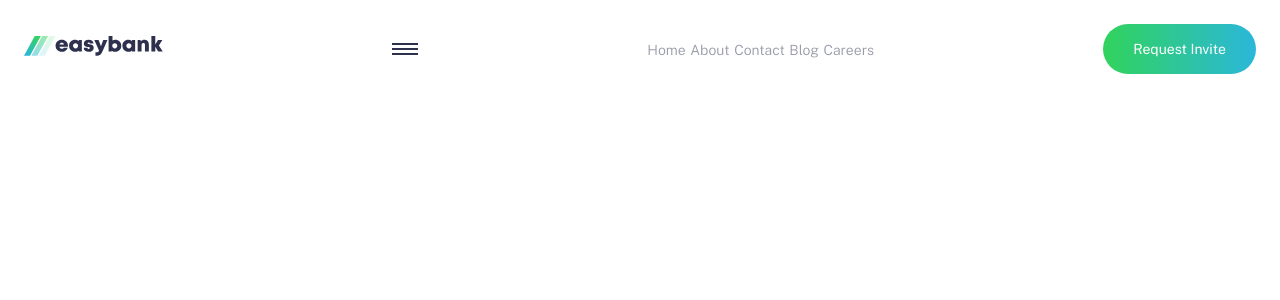
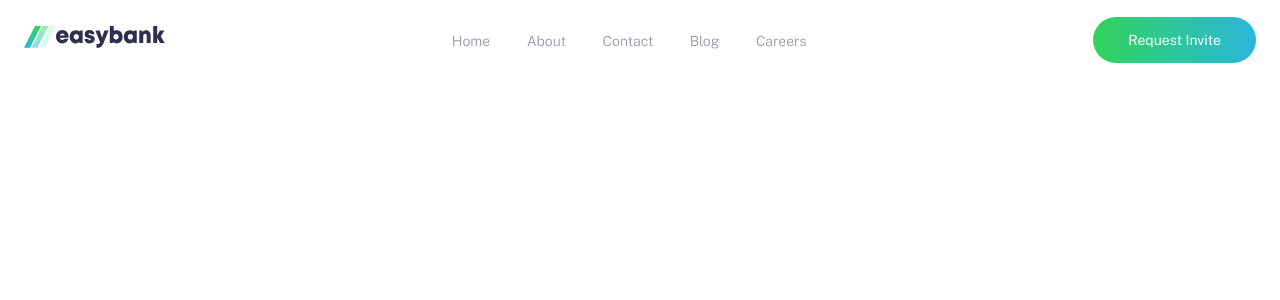
Before and after one commit to YaSh8202/EasyBank-Project, a PHP site: page / in a window 1280 px wide. Shown: the top 300 px of the page. Run offline with PHP 8.4, Linux system fonts and the light colour scheme.

Commit message:
more design and animation added to nav

```diff
--- a/app/scss/_globals.scss
+++ b/app/scss/_globals.scss
@@ -1,58 +1,68 @@
-html{
+html {
   font-size: 100%;
   box-sizing: border-box;
 }
 
-*, *::before, *::after{
+*,
+*::before,
+*::after {
   box-sizing: inherit;
 }
 
-body{
+body {
   margin: 0;
   padding: 0;
   line-height: 1.3;
-    font-family: 'Public Sans', sans-serif;
+  font-family: "Public Sans", sans-serif;
   font-size: $font-med;
   color: $grayishBlue;
   font-weight: 300;
 }
 
-a,a:visited,a:hover{
+a,
+a:visited,
+a:hover {
   text-decoration: none;
-
 }
 
 // Flexbox
-.flex{
+.flex {
   display: flex;
 
-    &-jc-sb{
+  &-jc-sb {
     justify-content: space-between;
   }
 
-    &-jc-c{
+  &-jc-c {
     justify-content: center;
   }
-    &-ai-c{
+  &-ai-c {
     align-items: center;
   }
 }
 
-button, .button{
-    padding: 1rem 1.875rem;
+button,
+.button {
+  padding: 0.875rem 2.1875rem;
   border-radius: 50px;
   cursor: pointer;
-    background: linear-gradient(to right,$limeGreen ,$brightCyan);
+  background: linear-gradient(to right, $limeGreen, $brightCyan);
   border: none;
   color: $white;
   font-weight: 400;
 }
 
 //visibility
-.hide-for-mobile{
+.hide-for-mobile {
   //hide for tablet and mobile
+  @include breakpoint-down(medium) {
+    display: none;
+  }
 }
 
-.hide-for-desktop{
+.hide-for-desktop {
   //hide for desktop viewport widths
+  @include breakpoint-up(large){
+      display: none;
   }
+}
--- a/app/scss/_header.scss
+++ b/app/scss/_header.scss
@@ -1,37 +1,66 @@
-.header{
-
-    nav{
-        padding: 24px;
+.header {
+  nav {
+    padding: 1.0625rem 1.5rem;
   }
 
-    &__logo{
-        img{
-
+  &__logo {
+    img {
+      width: 8.8125rem;
+      height: 1.375rem;
     }
   }
 
-    &__menu{
-        >span{
+  &__menu {
+    > span {
       display: block;
       width: 26px;
       height: 2px;
       background-color: $darkBlue;
 
-            &:not(:last-child){
+      &:not(:last-child) {
         margin-bottom: 3px;
       }
     }
   }
 
-    &__links{
-        a{
+  &__links {
+    a {
+      position: relative;
       font-size: $font-sm;
       color: $grayishBlue;
+      transition: color 300ms ease-in-out;
 
+      &:not(:last-child) {
+        margin-right: 2rem;
+      }
+
+      &::before {
+        content: "";
+        display: block;
+        position: absolute;
+        height: 5px;
+        left: 0;
+        right: 0;
+        bottom: -30px;
+        background: linear-gradient(to right, $limeGreen, $brightCyan);
+        opacity: 0;
+        transition: opacity 300ms ease-in-out;
+      }
+      &:hover {
+        color: $darkBlue;
+
+        &::before{
+            opacity: 1;
         }
       }
-    &__cta{
+    }
+  }
+  &__cta {
     font-size: $font-sm;
     color: $white;
+    transition: opacity 300ms ease-in-out;
+    &:hover{
+        opacity: 0.75;
     }
   }
+}
--- a/app/scss/_mixin.scss
+++ b/app/scss/_mixins.scss
@@ -11,7 +11,8 @@ $breakpoints-up: (
 
 //639px, 1023px, 1399px
 $breakpoints-down: (
-  "small": "39.375em" "medium": "63.9375em",
+  "small": "39.375em",
+  "medium": "63.9375em",
   "large": "87.5375em",
 );
 
--- a/app/scss/style.scss
+++ b/app/scss/style.scss
@@ -1,3 +1,4 @@
 @import "variables";
+@import "mixins";
 @import "globals";
 @import "header";
--- a/dist/style.css
+++ b/dist/style.css
@@ -4,7 +4,9 @@ html {
           box-sizing: border-box;
 }
 
-*, *::before, *::after {
+*,
+*::before,
+*::after {
   -webkit-box-sizing: inherit;
           box-sizing: inherit;
 }
@@ -13,13 +15,15 @@ body {
   margin: 0;
   padding: 0;
   line-height: 1.3;
-  font-family: 'Public Sans', sans-serif;
+  font-family: "Public Sans", sans-serif;
   font-size: 1.125rem;
   color: #9698a6;
   font-weight: 300;
 }
 
-a, a:visited, a:hover {
+a,
+a:visited,
+a:hover {
   text-decoration: none;
 }
 
@@ -47,8 +51,9 @@ a, a:visited, a:hover {
           align-items: center;
 }
 
-button, .button {
-  padding: 1rem 1.875rem;
+button,
+.button {
+  padding: 0.875rem 2.1875rem;
   border-radius: 50px;
   cursor: pointer;
   background: -webkit-gradient(linear, left top, right top, from(#31d35c), to(#2bb7da));
@@ -58,8 +63,25 @@ button, .button {
   font-weight: 400;
 }
 
+@media (max-width: 63.9375em) {
+  .hide-for-mobile {
+    display: none;
+  }
+}
+
+@media (min-width: 64em) {
+  .hide-for-desktop {
+    display: none;
+  }
+}
+
 .header nav {
-  padding: 24px;
+  padding: 1.0625rem 1.5rem;
+}
+
+.header__logo img {
+  width: 8.8125rem;
+  height: 1.375rem;
 }
 
 .header__menu > span {
@@ -74,12 +96,48 @@ button, .button {
 }
 
 .header__links a {
+  position: relative;
   font-size: 0.875rem;
   color: #9698a6;
+  -webkit-transition: color 300ms ease-in-out;
+  transition: color 300ms ease-in-out;
+}
+
+.header__links a:not(:last-child) {
+  margin-right: 2rem;
+}
+
+.header__links a::before {
+  content: "";
+  display: block;
+  position: absolute;
+  height: 5px;
+  left: 0;
+  right: 0;
+  bottom: -30px;
+  background: -webkit-gradient(linear, left top, right top, from(#31d35c), to(#2bb7da));
+  background: linear-gradient(to right, #31d35c, #2bb7da);
+  opacity: 0;
+  -webkit-transition: opacity 300ms ease-in-out;
+  transition: opacity 300ms ease-in-out;
+}
+
+.header__links a:hover {
+  color: #2d314d;
+}
+
+.header__links a:hover::before {
+  opacity: 1;
 }
 
 .header__cta {
   font-size: 0.875rem;
   color: white;
+  -webkit-transition: opacity 300ms ease-in-out;
+  transition: opacity 300ms ease-in-out;
+}
+
+.header__cta:hover {
+  opacity: 0.75;
 }
 /*# sourceMappingURL=style.css.map */
--- a/index.html
+++ b/index.html
@@ -25,13 +25,13 @@
       <a href="/" class="header__logo">
         <img src="/images/logo.svg" alt="Easybank">
       </a>
-      <a href="#" class="header__menu">
+      <a href="#" class="header__menu hide-for-desktop">
         <span></span>
         <span></span>
         <span></span>
       </a>
 
-      <div class="header__links">
+      <div class="header__links hide-for-mobile">
         <a href="#">Home</a>
         <a href="#">About</a>
         <a href="#">Contact</a>
```
Also changed, not shown: 1 other file. Lines whose indentation alone changed are shown as unchanged.
